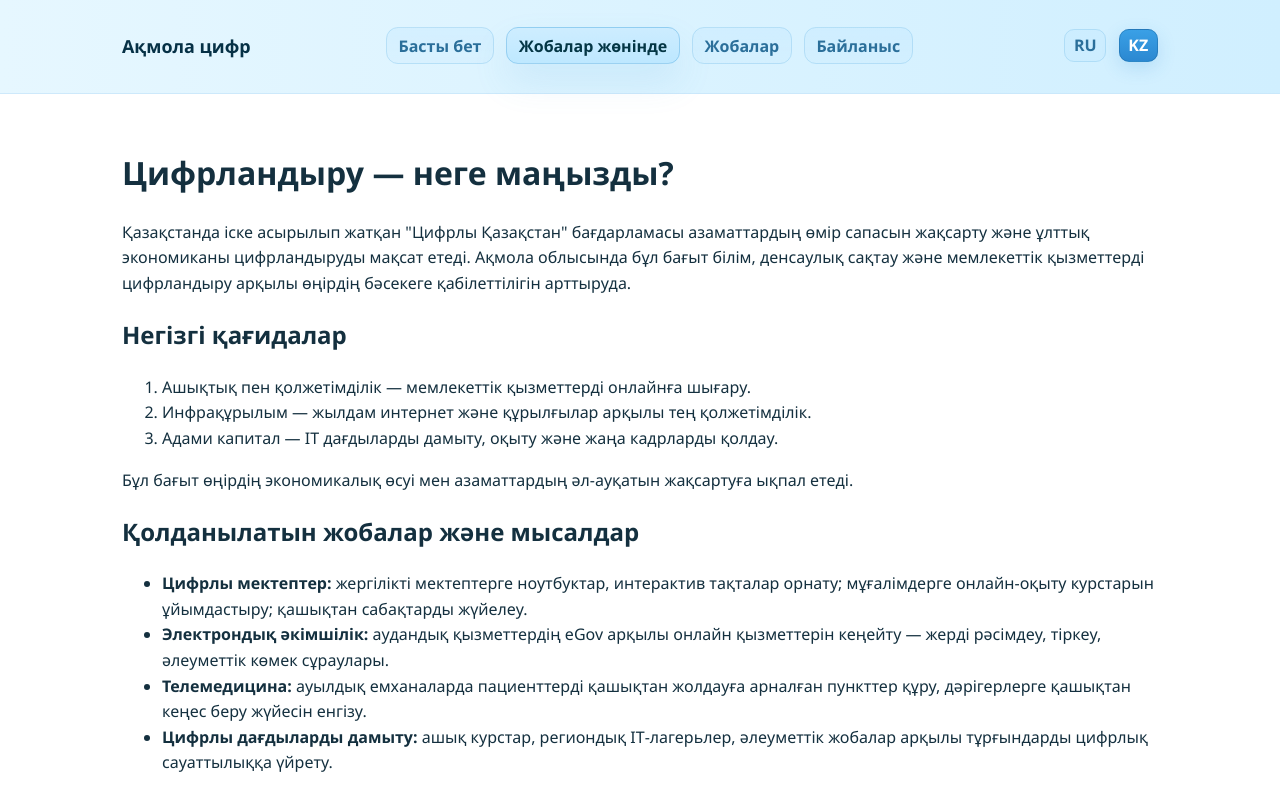
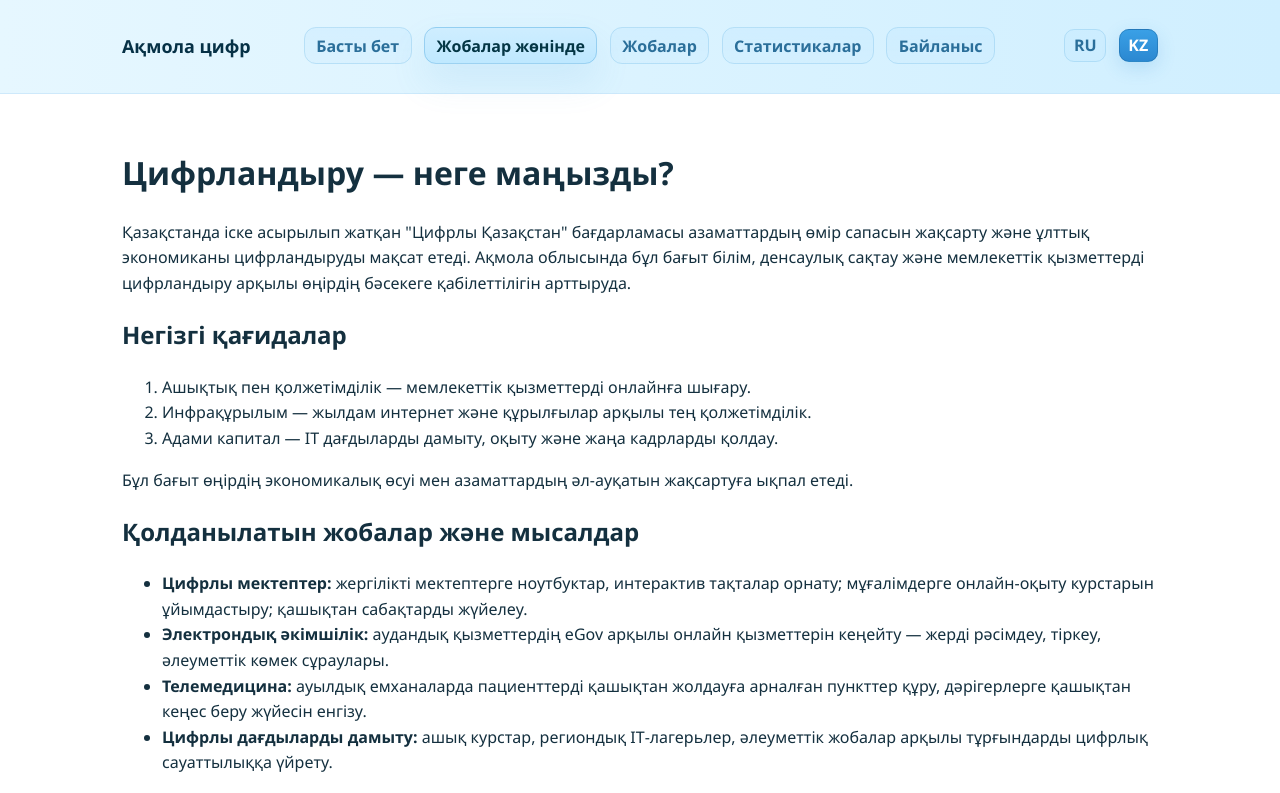
Before and after one commit to promaladoi/A-, a plain HTML site: page about.html in a window 1280 px wide. Shown: the top 793 px of the page. Drawn offline with Linux system fonts and the light colour scheme.

Commit message:
Add link to statistics page in about.html

```diff
--- a/about.html
+++ b/about.html
@@ -5,6 +5,7 @@
   <meta name="viewport" content="width=device-width,initial-scale=1" />
   <title>Жобалар жайлы — Ақмола цифр</title>
   <link rel="stylesheet" href="css/style.css">
+  <link rel="icon" href="icon/Akmola.ico" type="image/x-icon">
 </head>
 <body>
   <header class="site-header">
@@ -14,6 +15,7 @@
         <a href="index.html">Басты бет</a>
         <a href="about.html">Жобалар жөнінде</a>
         <a href="projects.html">Жобалар</a>
+        <a href="statistics.html">Статистикалар</a>
         <a href="contact.html">Байланыс</a>
       </nav>
       <div class="lang-switch">
```
